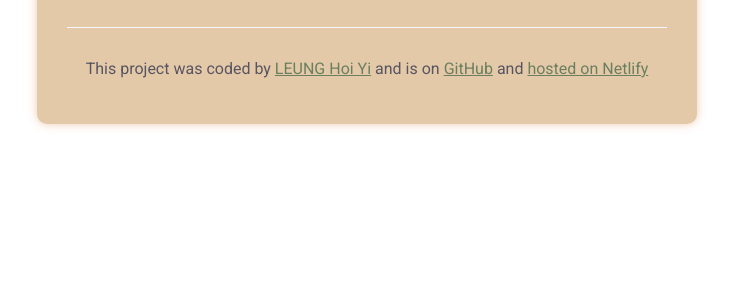
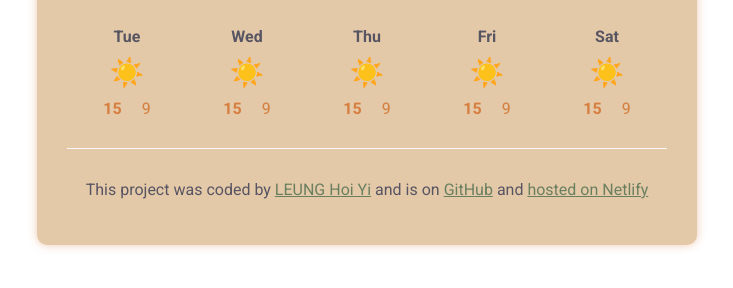
Before and after one commit to leunghoiyi/weather-app, a website built with Parcel: page index.html in a window 1280 px wide. Shown: the part 336-624 px from the top of the page, without its empty margins (273-1006 px from the left). Built offline with nearby package versions, Linux system fonts and the light colour scheme; no server answers.

Commit message:
JS Template

```diff
--- a/index.html
+++ b/index.html
@@ -43,6 +43,7 @@
             ><span class="current-temperature-unit">°C</span>
           </div>
         </div>
+        <div class="weather-forecast" id="forecast"></div>
       </main>
       <footer>
         <p>
--- a/src/index.js
+++ b/src/index.js
@@ -67,3 +67,28 @@ window.onload = function () {
   searchInputElement.value = "Tallinn"; // Set the input value to Tallinn
   search(new Event("submit")); // Trigger the search function as if the form is submitted
 };
+
+function displayForecast() {
+  let forecastElement = document.querySelector("#forecast");
+
+  let days = ["Tue", "Wed", "Thu", "Fri", "Sat"];
+  let forecastHtml = "";
+
+  days.forEach(function (day) {
+    forecastHtml =
+      forecastHtml +
+      `<div class="weather-forecast-day">
+            <div class="weather-forecast-date">${day}</div>
+            <div class="weather-forecast-icon">☀️</div>
+            <div class="weather-forecast-temperatures">
+              <div class="weather-forecast-max-temperature">15</div>
+              <div class="weather-forecast-min-temperature">9</div>
+            </div></div>
+
+         `;
+  });
+
+  forecastElement.innerHTML = forecastHtml;
+}
+
+displayForecast();
--- a/src/styles.css
+++ b/src/styles.css
@@ -112,6 +112,43 @@ main {
   top: -38px;
 }
 
+.weather-forecast {
+  display: flex;
+  text-align: center;
+  justify-content: space-around;
+  margin-top: 30px;
+}
+
+.weather-forecast-date {
+  text-align: center;
+  font-weight: bold;
+}
+
+.weather-forecast-icon {
+  text-align: center;
+  font-size: 28px;
+  margin-top: 10px;
+}
+
+.weather-forecast-temperatures {
+  text-align: center;
+  color: #d67d3e;
+  display: flex;
+  justify-content: center;
+  margin-top: 10px;
+}
+
+.weather-forecast-max-temperature {
+  font-weight: bold;
+  padding: 0 10px;
+  display: inline;
+}
+
+.weather-forecast-min-temperature {
+  display: inline;
+  padding: 0 10px;
+}
+
 footer {
   border-top: 1px solid #f9f7fe;
   text-align: center;
```
